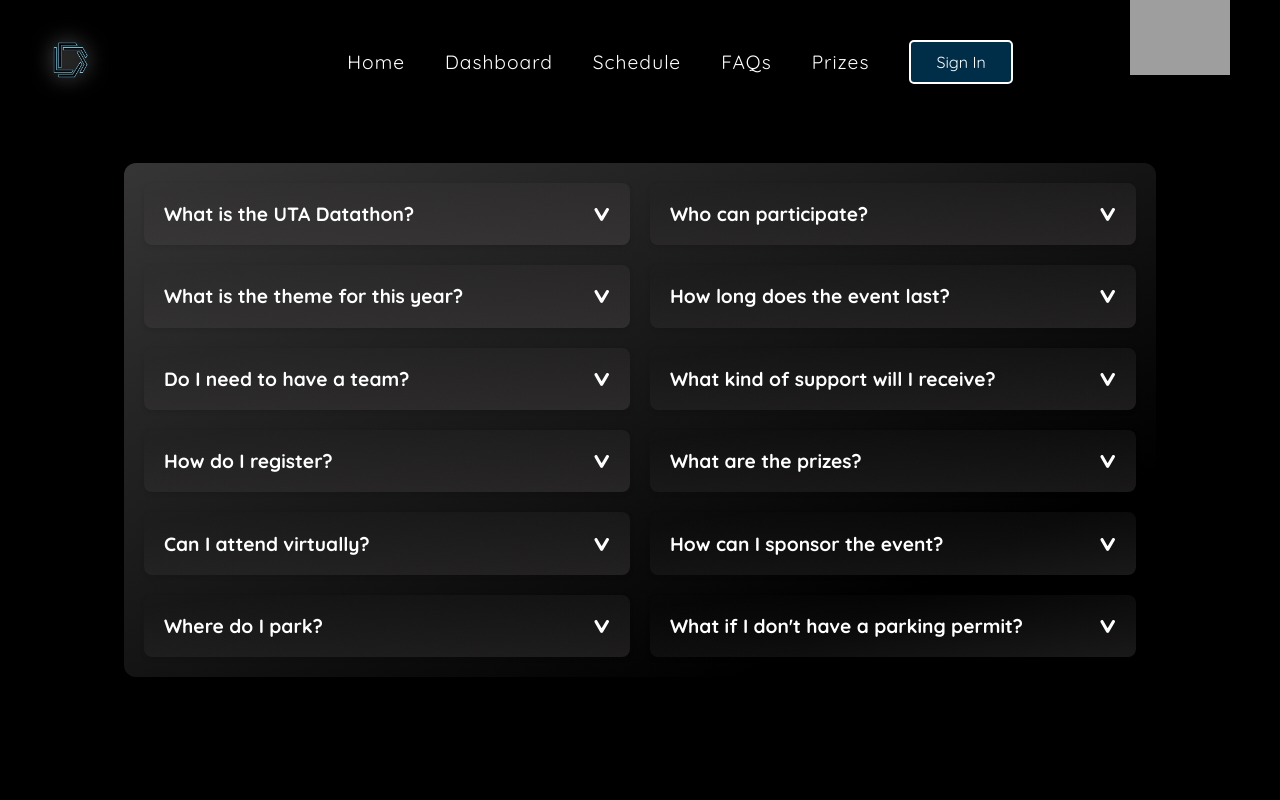
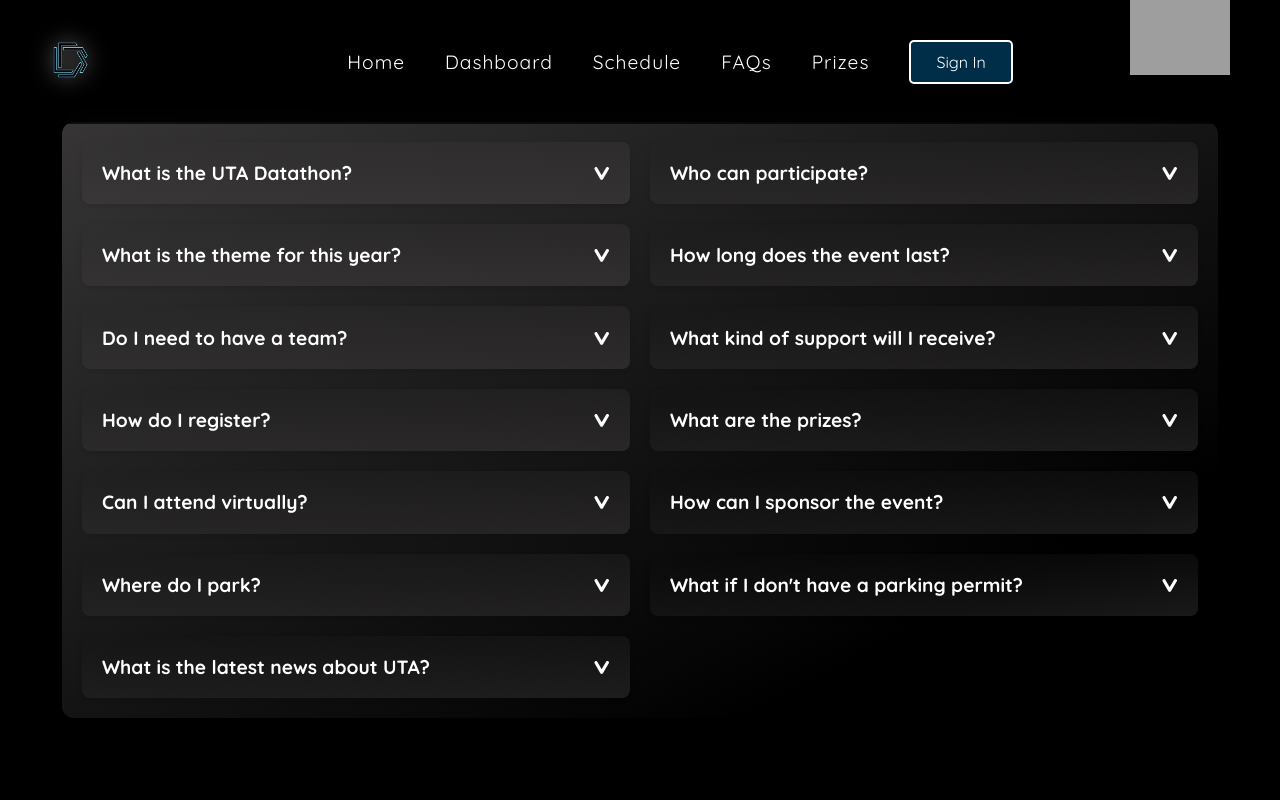
Before and after one commit to utadatathon/utadatathon2025_website, a Next.js app: page /faqs in a window 1280 px wide. Shown: the top 800 px of the page. Built offline with nearby package versions, Linux system fonts and the light colour scheme; no server answers; grey boxes are pictures that could not be loaded.

Commit message:
article faq update

```diff
--- a/src/app/components/FAQsSection.tsx
+++ b/src/app/components/FAQsSection.tsx
@@ -4,76 +4,123 @@ import React, { useState } from "react";
 export default function FAQsSection() {
   const faqs = [
     {
-      id:1,
+      id: 1,
       question: "What is the UTA Datathon?",
       answer:
         "The UTA Datathon is an annual event where participants create innovative solutions to real-world problems using data science and AI.",
     },
     {
-      id:2,
+      id: 2,
       question: "Who can participate?",
       answer:
         "Active students 18 and above can participate in the datathon. Anyone interested in data science and AI can participate, regardless of their background or experience.",
     },
     {
-      id:3,
+      id: 3,
       question: "What is the theme for this year?",
       answer:
         "This year's theme is focused on leveraging data science and AI to drive positive change in our communities.",
     },
     {
-      id:4,
+      id: 4,
       question: "How long does the event last?",
       answer: "It is a 24hr event and will be held on April 12-13.",
     },
     {
-      id:5,
+      id: 5,
       question: "Do I need to have a team?",
-      answer:
-        "Yes, you need to have a team of 2-4 members.",
+      answer: "Yes, you need to have a team of 2-4 members.",
     },
     {
-      id:6,
+      id: 6,
       question: "What kind of support will I receive?",
       answer:
         "Mentors and industry experts will be available to guide you throughout the event.",
     },
     {
-      id:7,
+      id: 7,
       question: "How do I register?",
       answer: "Registration details are available on our website.",
     },
     {
-      id:8,
+      id: 8,
       question: "What are the prizes?",
       answer:
-        "We have upto $2000 in Prizes and will be revealed on the day of datathon.",
+        "We have up to $2000 in prizes and will be revealed on the day of the datathon.",
     },
     {
-      id:9,
+      id: 9,
       question: "Can I attend virtually?",
       answer: "No, you can only attend in person.",
     },
     {
-      id:10,
+      id: 10,
       question: "How can I sponsor the event?",
       answer: "Contact us through our website for sponsorship opportunities.",
     },
     {
-      id:11,
+      id: 11,
       question: "Where do I park?",
       answer: (
         <>
-          Parking is available LOT F10, which will be marked in blue on the <a style={{ color: 'white', fontWeight: 'bold', textDecoration: 'underline' }} href="https://drive.google.com/file/d/1yHSYePflCoSJ_Jh8BY7lT03D7zFP_cbw/view" target="_blank">Datathon Event Parking Map</a> on the day of the event.
+          Parking is available LOT F10, which will be marked in blue on the{" "}
+          <a
+            style={{
+              color: "white",
+              fontWeight: "bold",
+              textDecoration: "underline",
+            }}
+            href="https://drive.google.com/file/d/1yHSYePflCoSJ_Jh8BY7lT03D7zFP_cbw/view"
+            target="_blank"
+          >
+            Datathon Event Parking Map
+          </a>{" "}
+          on the day of the event.
         </>
       ),
     },
     {
-      id:12,
+      id: 12,
       question: "What if I don't have a parking permit?",
       answer: (
         <>
-          If you do not hold a UTA parking permit, you will have to park in Maverick Garage and pay for your parking on your own. Maverick Garage can also be found in the <a style={{ color: 'white', fontWeight: 'bold', textDecoration: 'underline' }} href="https://drive.google.com/file/d/1yHSYePflCoSJ_Jh8BY7lT03D7zFP_cbw/view" target="_blank">Datathon Event Parking Map</a>.
+          If you do not hold a UTA parking permit, you will have to park in
+          Maverick Garage and pay for your parking on your own. Maverick Garage
+          can also be found in the{" "}
+          <a
+            style={{
+              color: "white",
+              fontWeight: "bold",
+              textDecoration: "underline",
+            }}
+            href="https://drive.google.com/file/d/1yHSYePflCoSJ_Jh8BY7lT03D7zFP_cbw/view"
+            target="_blank"
+          >
+            Datathon Event Parking Map
+          </a>
+          .
+        </>
+      ),
+    },
+    {
+      id: 13,
+      question: "What is the latest news about UTA?",
+      answer: (
+        <>
+          UTA prohibits a list of Chinese apps for university employees
+          following Abbott's order. Read more in the{" "}
+          <a
+            style={{
+              color: "white",
+              fontWeight: "bold",
+              textDecoration: "underline",
+            }}
+            href="https://www.theshorthorn.com/news/uta-prohibits-list-of-chinese-apps-for-university-employees-following-abbott-s-order/article_52307acc-e401-11ef-b7ed-a74da5ffc246.html"
+            target="_blank"
+          >
+            full article here
+          </a>
+          .
         </>
       ),
     },
--- a/src/app/globals.css
+++ b/src/app/globals.css
@@ -224,7 +224,7 @@ canvas {
   border-radius: 12px;
   box-shadow: 0px 4px 10px rgba(0, 0, 0, 0.1);
   margin: 20px auto;
-  max-width: 80%;
+  max-width: 90%;
 }
 
 .faqs-section {
```
